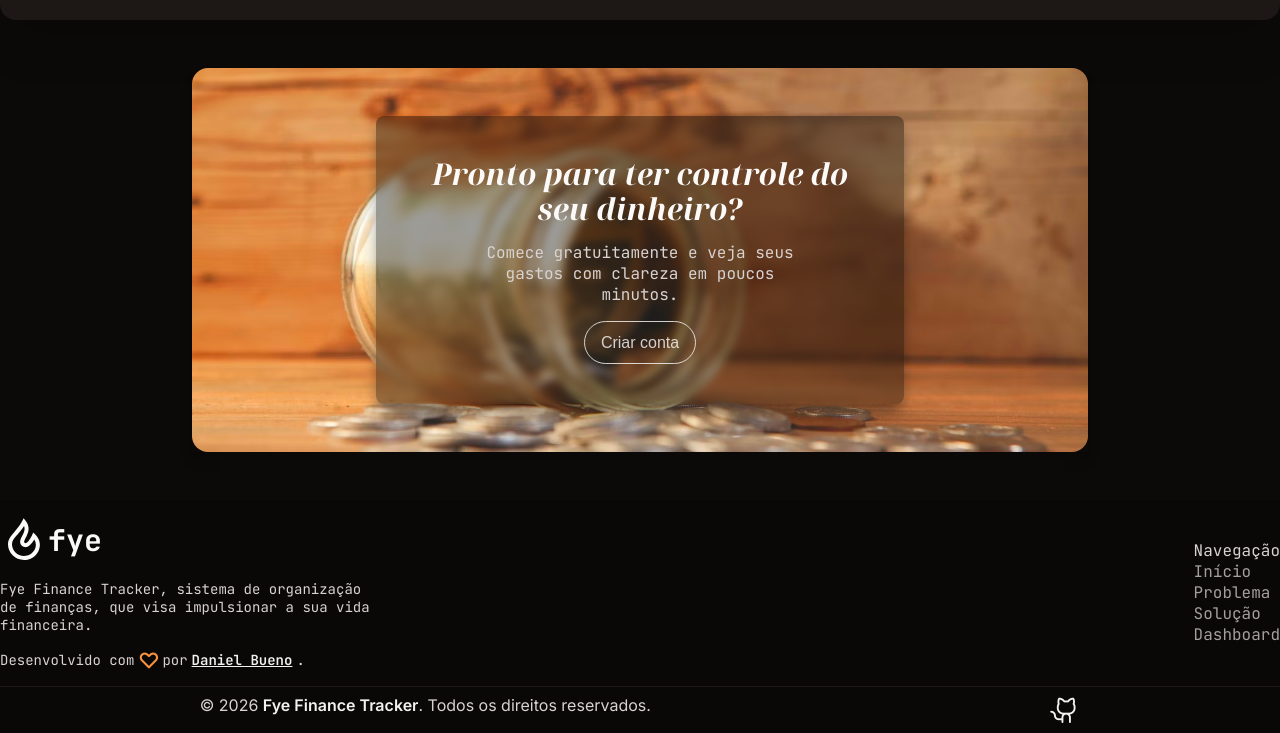
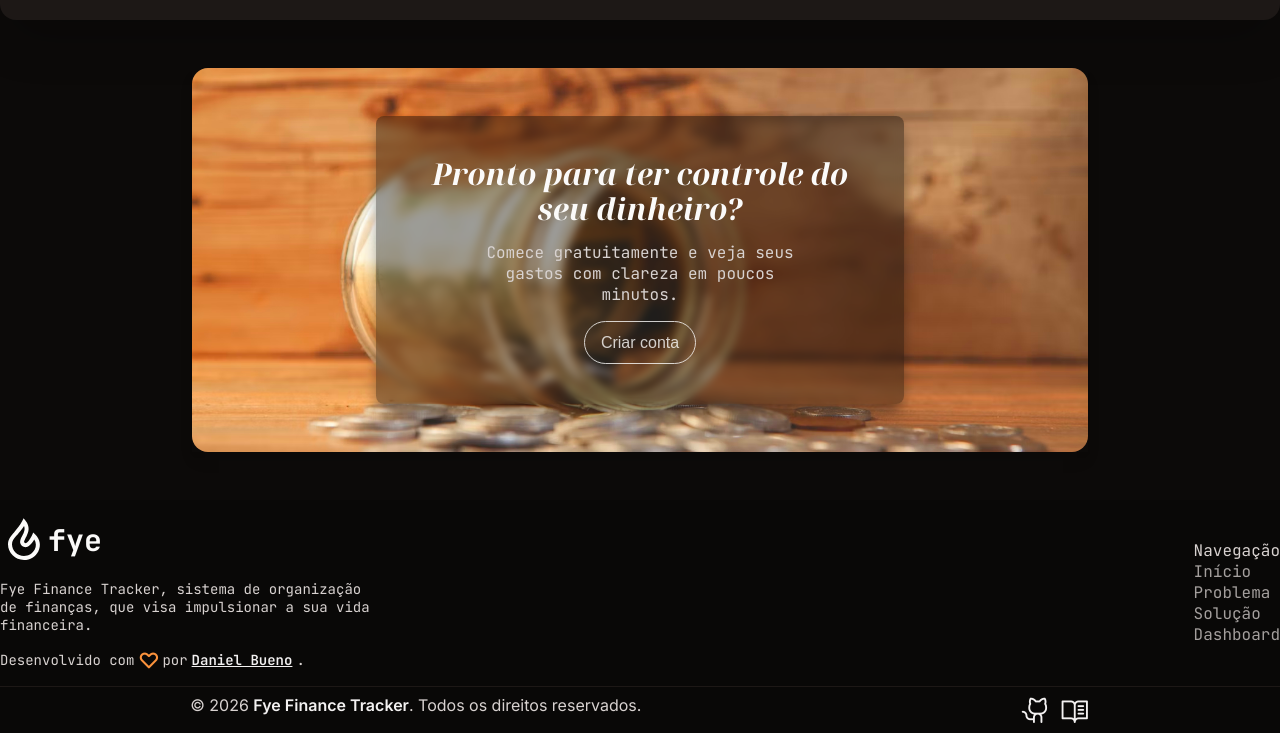
Before and after one commit to danielsrbueno/fye-finance-tracker, a website: page public/index.html in a window 1280 px wide. Shown: the part 3378-4111 px from the top of the page. Drawn offline with nearby package versions, Linux system fonts and the light colour scheme.

Commit message:
feat: add project documentation link

```diff
--- a/public/index.html
+++ b/public/index.html
@@ -177,6 +177,9 @@
         <a target="_blank" href="https://github.com/danielsrbueno/fye-finance-tracker">
           <i class="ph ph-github-logo"></i>
         </a>
+        <a target="_blank" href="https://github.com/danielsrbueno/fye-finance-tracker/blob/main/docs/fye-documentation.pdf">
+          <i class="ph ph-book-open-text"></i>
+        </a>
       </span>
     </div>
   </footer>
--- a/public/style.css
+++ b/public/style.css
@@ -728,6 +728,11 @@ footer {
   margin: 0;
 }
 
+.footer-bottom span {
+  display: flex;
+  gap: 0.5rem
+}
+
 .footer-bottom a {
   font-weight: 600;
   color: var(--color-taupe-100);
```
